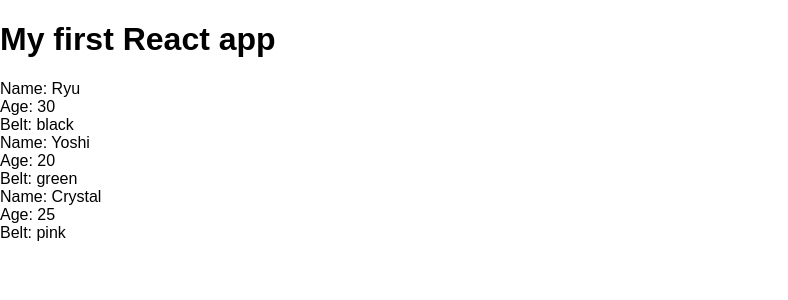
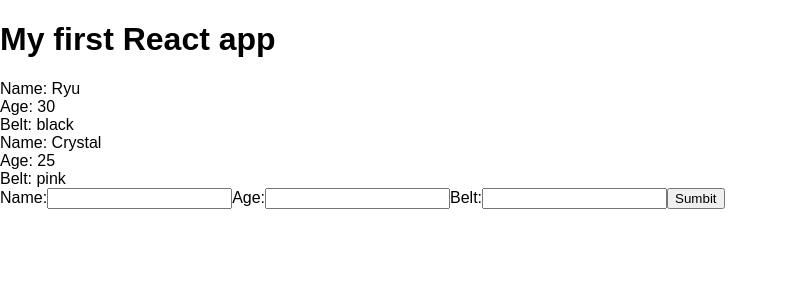
Before and after one commit to Emiton/react-playground, a React (Create React App) app in the folder my-app/: page / in a window 1280 px wide. Shown: the top 300 px of the page, without its empty margins (0-788 px from the left). Built offline with nearby package versions, Linux system fonts and the light colour scheme.

Commit message:
Completed video 16: Createad a form

```diff
--- /dev/null
+++ b/my-app/src/AddNinja.js
@@ -0,0 +1,38 @@
+import React, {Component} from 'react';
+
+class AddNinja extends Component {
+    state = {
+        name: null,
+        age: null,
+        belt: null
+    }
+
+    handleChange = (e) => {
+        this.setState({
+            [e.target.id]:e.target.value
+        })
+    }
+
+    handleSubmit = (e) => {
+        e.preventDefault();
+        console.log(this.state)
+    }
+
+    render(){
+        return (
+            <div>
+                <form onSubmit={this.handleSubmit}>
+                    <label htmlFor="name">Name:</label>
+                    <input type="text" id="name" onChange={this.handleChange} />
+                    <label htmlFor="age">Age:</label>
+                    <input type="text" id="age" onChange={this.handleChange} />
+                    <label htmlFor="belt">Belt:</label>
+                    <input type="text" id="belt" onChange={this.handleChange} />
+                    <button>Sumbit</button>
+                </form>
+            </div>
+        )
+    }
+}
+
+export default AddNinja
--- a/my-app/src/App.js
+++ b/my-app/src/App.js
@@ -1,5 +1,6 @@
 import React, { Component } from 'react';
 import Ninjas from './Ninjas'
+import AddNinja from './AddNinja'
 
 class App extends Component {
   state = {
@@ -14,6 +15,7 @@
       <div className="App">
         <h1>My first React app</h1>
         <Ninjas ninjas={this.state.ninjas}/>
+        <AddNinja />
       </div>
     );
   }
--- a/my-app/src/Ninjas.js
+++ b/my-app/src/Ninjas.js
@@ -2,8 +2,8 @@
 
 const Ninjas = ({ninjas}) => {
 
-  // const { ninjas } = this.props;
   const ninjaList = ninjas.map(ninja => {
+    if (ninja.age > 20) {
       return (
         <div className="ninja" key={ninja.id}>
           <div>Name: { ninja.name }</div>
@@ -11,11 +11,15 @@
           <div>Belt: { ninja.belt }</div>
         </div>
       )
+    } else {
+      return null
+    }
   });
+
 
   return (
     <div className="ninja-list">
-      { ninjaList }
+      {ninjaList}
     </div>
   );
 
```
Lines whose indentation alone changed are shown as unchanged.
